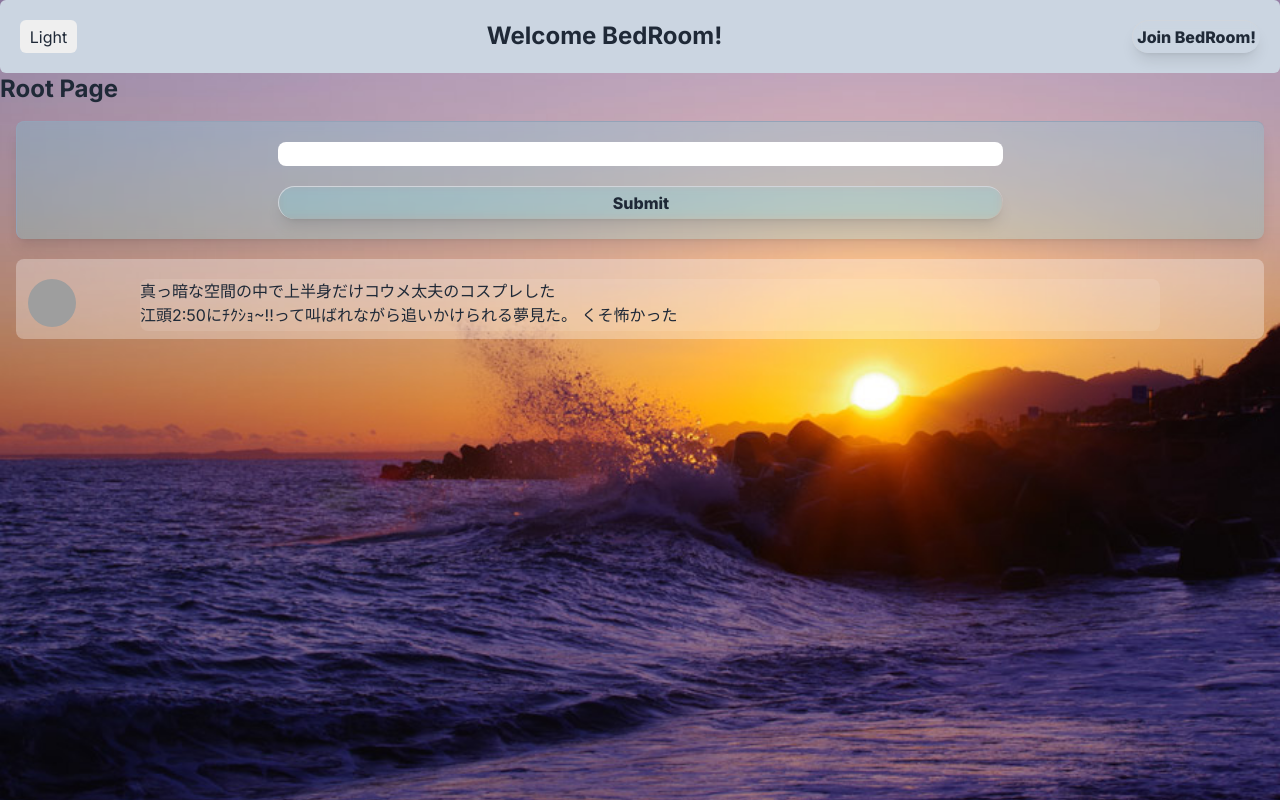
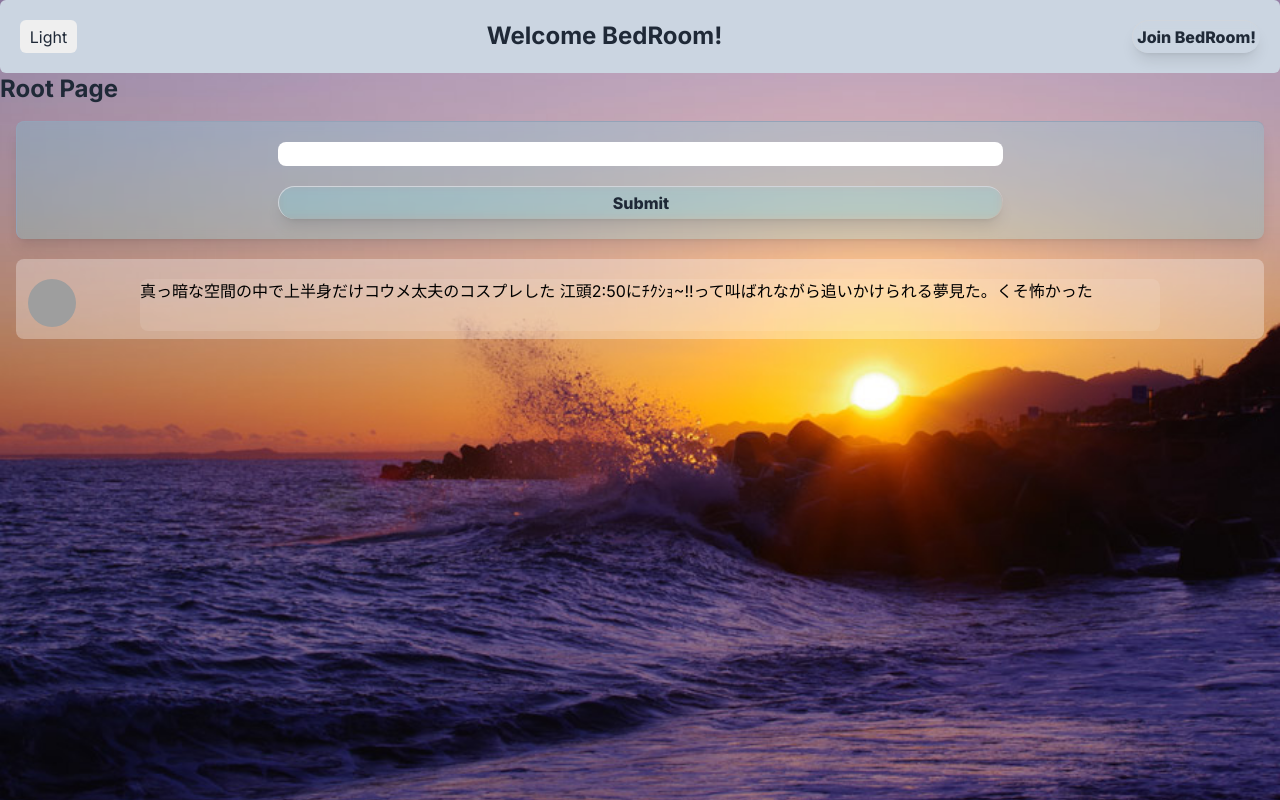
Before and after one commit to Tiamat-KIT/ClerkAuthNextjs, a Next.js app in the folder authtest/: page / in a window 1280 px wide. Built offline with nearby package versions, Linux system fonts and the light colour scheme; no server answers; grey boxes are pictures that could not be loaded.

Commit message:
Textareaの大きさ勝手に変更されるCSSを追加した

```diff
--- a/authtest/src/app/globals.css
+++ b/authtest/src/app/globals.css
@@ -14,3 +14,8 @@
     /* .blue-button {@apply font-bold p-1 border-t border-l border-gray-300 rounded-full bg-blue-300	shadow-lg hover:shadow-inner hover:bg-white/30;} */
     select {@apply rounded-md dark:bg-gray-600 dark:text-white appearance-none text-center divide-black;}
   }
+
+textarea {
+  form-sizing: content;
+  /*このCSSプロパティはいいですね */
+}
--- a/authtest/src/app/page.tsx
+++ b/authtest/src/app/page.tsx
@@ -6,13 +6,15 @@ import submit from '@/PostSubmit'
 import PostData from '@/components/PostDataCard'
 
 export default async function Home() {
+  const PostTexts = ["真っ暗な空間の中で上半身だけコウメ太夫のコスプレした 江頭2:50にﾁｸｼｮ~!!って叫ばれながら追いかけられる夢見た。くそ怖かった"]
+
   return (
     <>
       <h1 className='text-2xl'>Root Page</h1>
         <div className='container mx-auto p-4'>
           <PostForm /* submit={submit} *//>
           <div className='pt-5' />
-          <PostData />
+          <PostData PostText={PostTexts}/>
         </div>
     </>
   )
--- a/authtest/src/components/PostDataCard.tsx
+++ b/authtest/src/components/PostDataCard.tsx
@@ -1,4 +1,4 @@
-export default function PostData(){
+export default function PostData({PostText}:{PostText: any}){
     //function PostCard(){
         return (
             <>
@@ -11,10 +11,8 @@ export default function PostData(){
                         </div>
                         <div className="pl-5 basis-10/12">
                                 <div className="bg-white/10 rounded-lg">
-                                    <p className="h-[3.25rem] text-md">
-                                        真っ暗な空間の中で上半身だけコウメ太夫のコスプレした<br />
-                                        江頭2:50にﾁｸｼｮ~!!って叫ばれながら追いかけられる夢見た。
-                                        くそ怖かった
+                                    <p className="h-[3.25rem] text-md text-black dark:text-white newcss-autophrase">
+                                        {PostText}
                                     </p>
                                 </div>
                             </div>
```
